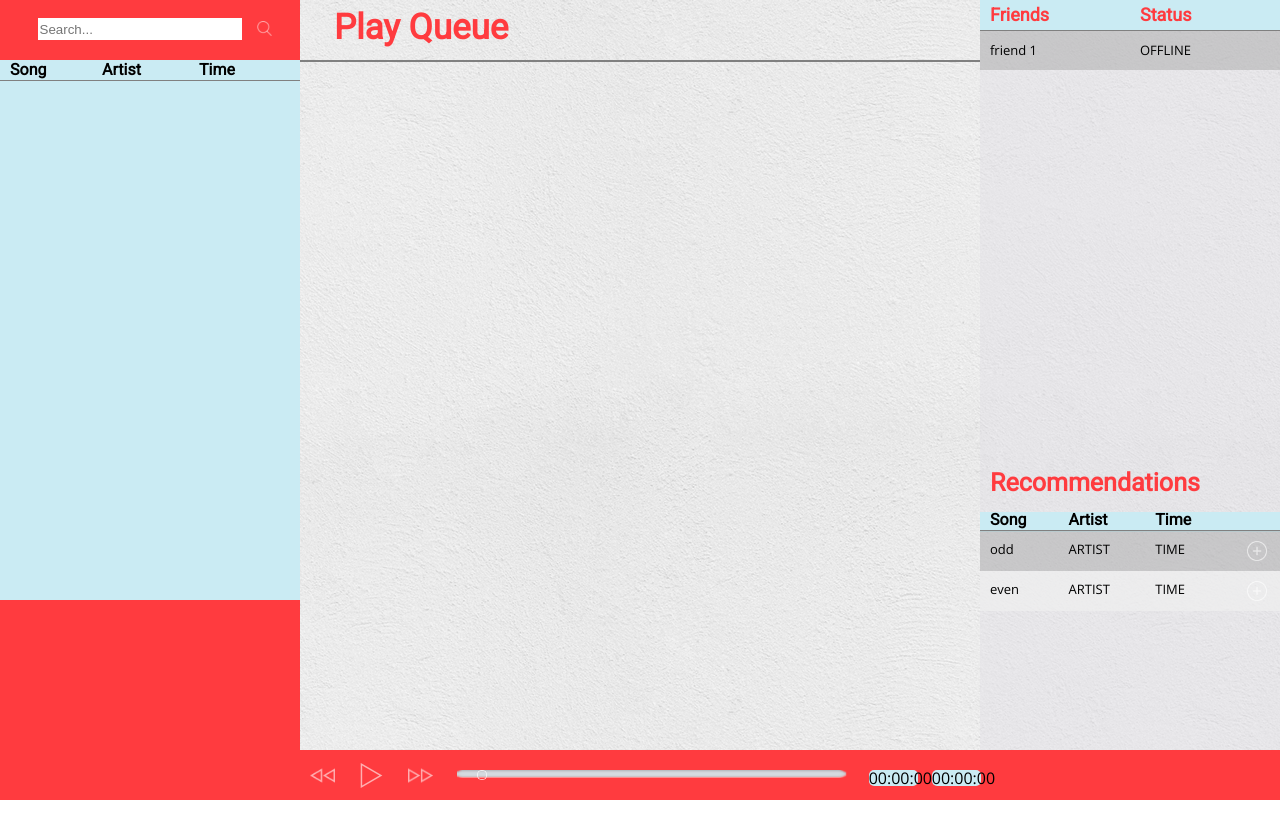
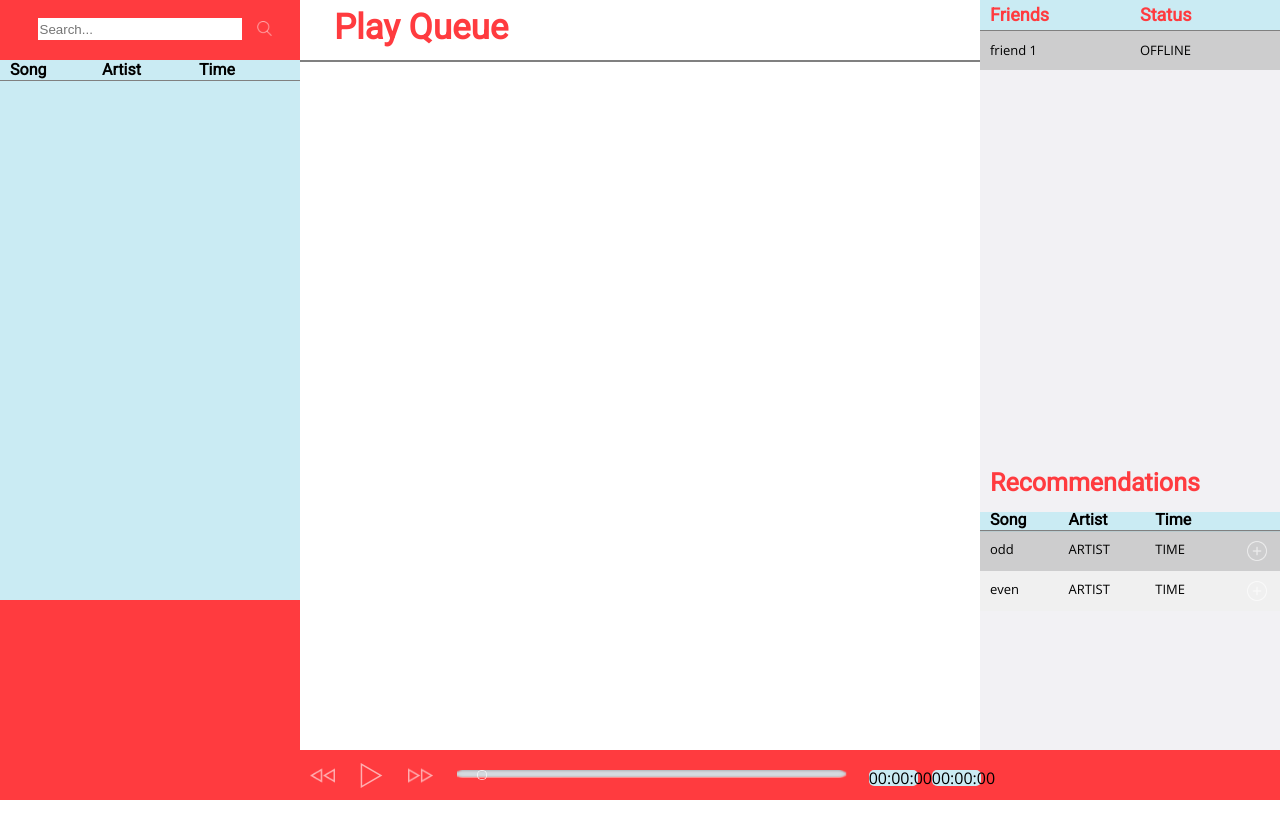
Before and after one commit to bujustin/muzik_player, a Django app: template templates/index.html in a window 1280 px wide. Run offline with Django 3.2, Linux system fonts and the light colour scheme; the template is opened without the code that fills it, so the values that code supplies are empty.

Commit message:
merged with new css

```diff
--- a/static/css/box.css
+++ b/static/css/box.css
@@ -10,7 +10,7 @@ html, body{
 .container{
   width:100%;
   height:100%;
-  background-image: url("/static/assets/images/backgrounds/white_texture.png");
+  /*background-image: url("/static/assets/images/backgrounds/white_texture.png");*/
 }
 
 /* SEARCH + SONG INFO */
```
